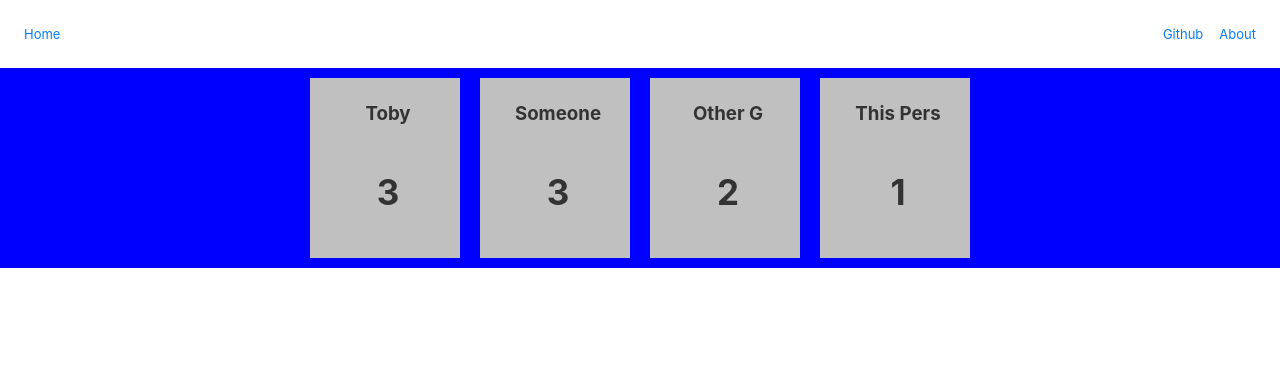
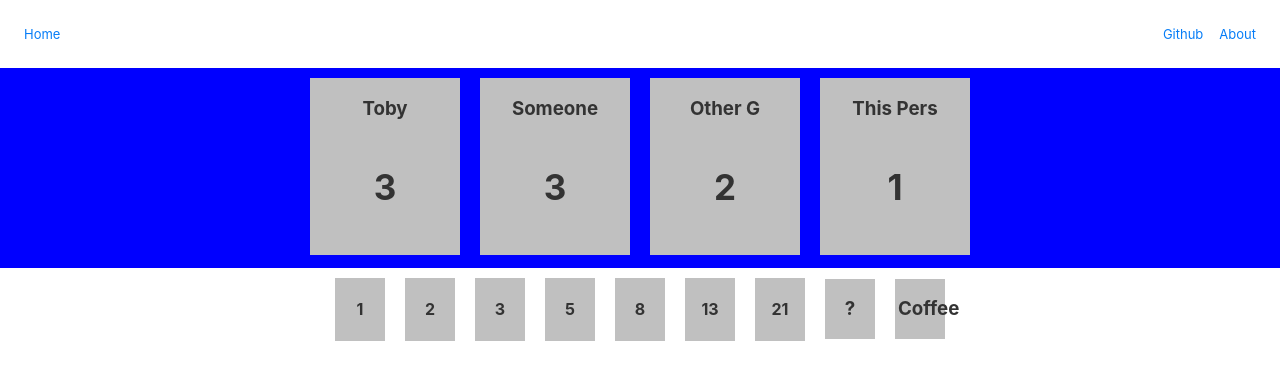
Before and after one commit to ybot1122/sprint-planning-tool, a Next.js app: page / in a window 1280 px wide. Shown: the top 380 px of the page. Built offline with nearby package versions, Linux system fonts and the light colour scheme.

Commit message:
style some cards

```diff
--- a/components/ScoreCard.js
+++ b/components/ScoreCard.js
@@ -1,14 +1,26 @@
 import * as proptypes from 'prop-types'
 
-const ScoreCard = (props) => (
+const question = 100
+const coffee = 1000
+
+const ScoreCard = (props) => {
+  let scoreDisplay = <h4>{props.score}</h4>;
+  if (props.score === question) {
+    scoreDisplay = <h3>?</h3>
+  } else if (props.score === coffee) {
+    scoreDisplay = <h3>Coffee</h3>
+  }
+
+  return (
     <div className="score-card--outer">
       <div className="score-card--inner">
-      <h4>{props.score}</h4>
+        {scoreDisplay}
       </div>
 
       <style jsx>{`
         .score-card--outer {
-        width: 150px;
+          display: inline-block;
+          width: 50px;
           margin: 10px;
           background: silver;
         }
@@ -20,6 +32,7 @@ const ScoreCard = (props) => (
       `}</style>
     </div>
   )
+}
 
 ScoreCard.propTypes = {
   score: proptypes.number,
--- a/components/TeammateCard.js
+++ b/components/TeammateCard.js
@@ -9,6 +9,7 @@ const TeammateCard = (props) => (
 
     <style jsx>{`
       .teammate-card--outer {
+        display: inline-block;
         width: 150px;
         margin: 10px;
         background: silver;
@@ -18,10 +19,6 @@ const TeammateCard = (props) => (
       .teammate-card--inner {
         margin: 3px;
         text-align: center;
-        width: 100%;
-        position: absolute;
-        top: 50%;
-        transform: translateY(-50%);
       }
 
       h4 {
--- a/pages/index.js
+++ b/pages/index.js
@@ -3,6 +3,7 @@ import { connect } from 'react-redux';
 import Link from 'next/link';
 import MyLayout from '../components/MyLayout';
 import TeammateCard from '../components/TeammateCard';
+import ScoreCard from '../components/ScoreCard';
 
 const index = (props) => {
   console.log('Home Page', props)
@@ -16,7 +17,15 @@ const index = (props) => {
           <TeammateCard name="This Pers" score={1} />
         </div>
         <div className="point-cards">
-
+          <ScoreCard score={1} />
+          <ScoreCard score={2} />
+          <ScoreCard score={3} />
+          <ScoreCard score={5} />
+          <ScoreCard score={8} />
+          <ScoreCard score={13} />
+          <ScoreCard score={21} />
+          <ScoreCard score={100} />
+          <ScoreCard score={1000} />
         </div>
       </div>
 
@@ -34,13 +43,11 @@ const index = (props) => {
         .point-cards {
           margin: 0;
           width: 100%;
-          height: 200px;
+          height: 100px;
           background: light-blue;
         }
-        .teammate-cards {
-          display: flex;
-          flex-direction: row;
-          justify-content: center;
+        .teammate-cards, .point-cards {
+          text-align: center;
         }
       `}</style>
     </div>
```
Lines whose indentation alone changed are shown as unchanged.
